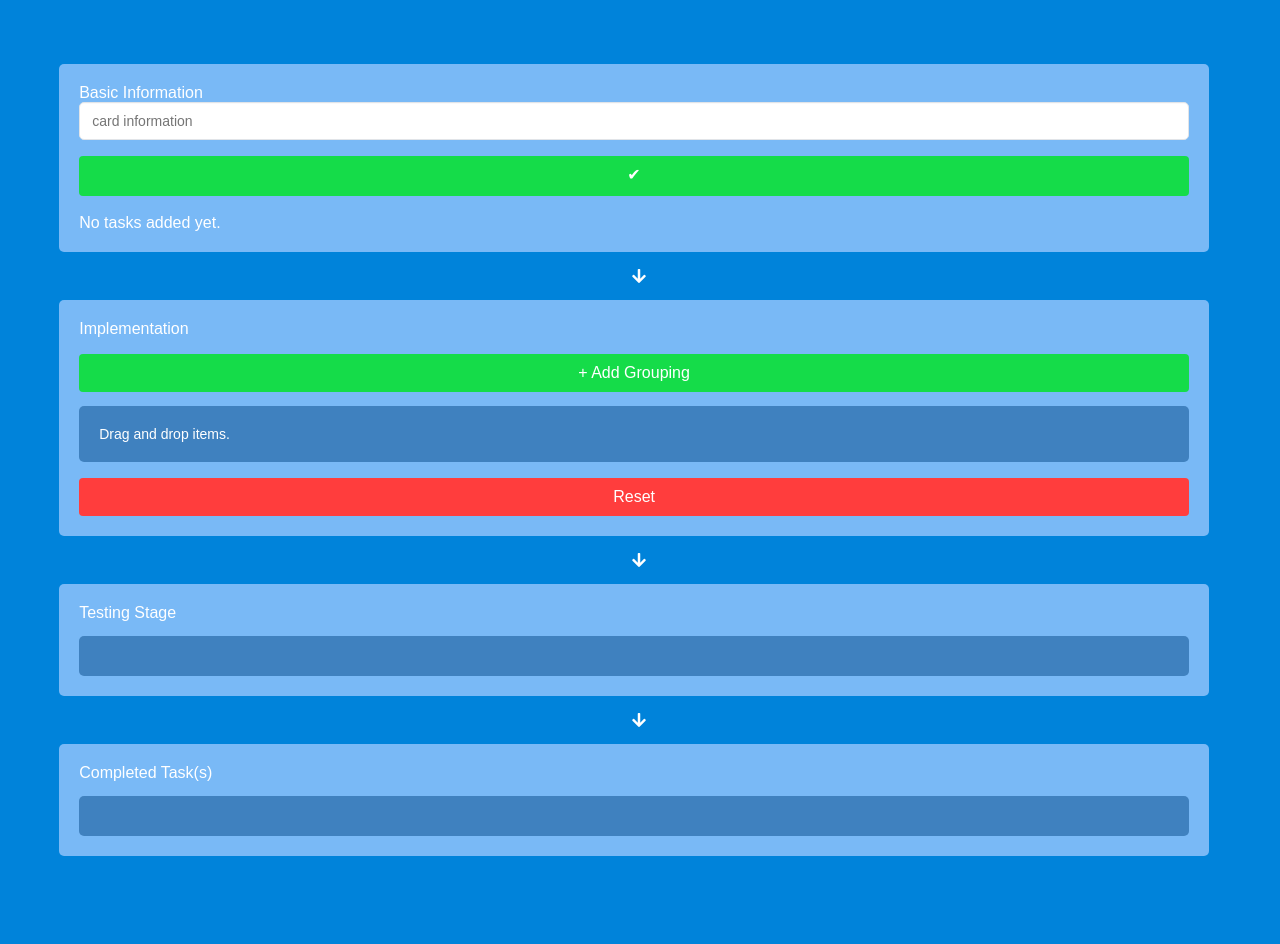
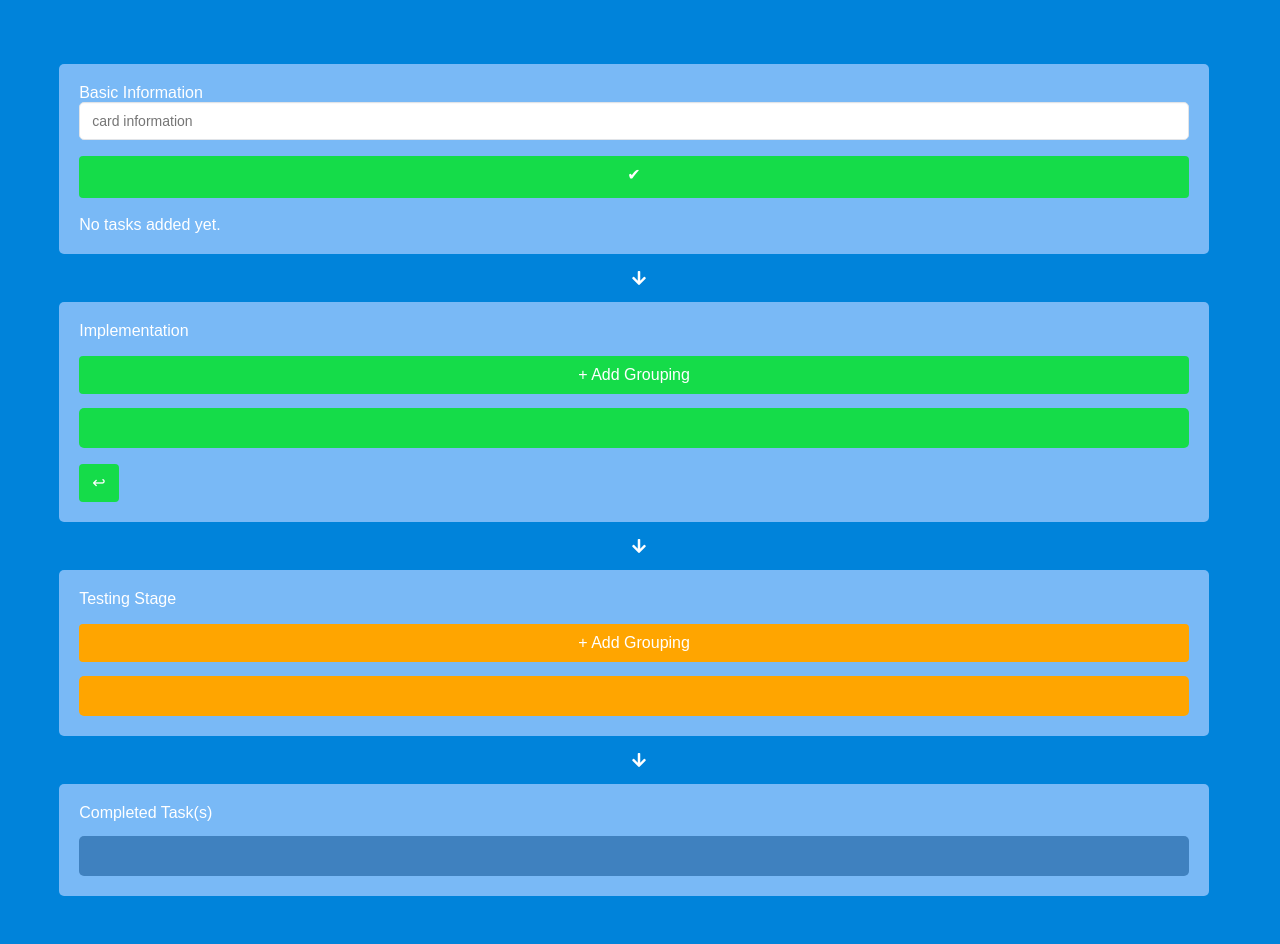
Before and after one commit to EdrisaJobe/ombroo, a Django app: page /workspace/ in a window 1280 px wide. Shown: the part 80-1024 px from the top of the page. Before the commit the page ends 936 px from the top, so only its background shows below. Run offline with Django 3.2, Linux system fonts and the light colour scheme; a user stored in the database is signed in; some libraries are stand-ins or nearby versions; some web fonts are replaced.

Commit message:
undo button

```diff
--- a/static/css/workspace.css
+++ b/static/css/workspace.css
@@ -40,6 +40,14 @@
   font-size: 14px;
   background-color: rgba(0, 68, 131, 0.479);
 }
+.implement-container{
+  background-color: #00e426d3;
+  border-color: rgb(0, 180, 96);
+}
+.testing-container{
+  background-color: orange;
+  border-color: rgb(255, 165, 20);
+}
 /** ENDOF INPUT CONTAINER */
 
 .arrow-container {
@@ -54,16 +62,23 @@
 }
 
 /*Input*/
-.btn-del,.btn-reset{
+.btn-undo{
+  float: left;
+}
+.btn-del{
   width: 100%;
   background-color: rgb(255, 61, 61);
 }
 .btn-save{
-  padding-bottom: 0.5em;
+  padding-bottom: 0.6em;
 }
-.btn-add{
+.btn-add,.btn-test{
   width: 100%;
 }
+.btn-test{
+  background-color: orange;
+}
+
 input:nth-child(2){
   width: 274px;
 }
--- a/templates/pages/workspace.html
+++ b/templates/pages/workspace.html
@@ -84,7 +84,7 @@
           Drag and drop items.
         </p>
         <!-- Add a button to clear local storage -->
-        <button class="btn-reset" onclick="clearLocalStorage()">Reset</button>
+        <button class="btn-undo" onclick="resetPositions()">↩</button>
       </div>
   </div>
 
@@ -97,6 +97,7 @@
   <div class="vertical-container">
     <p>Testing Stage</p>
     <div class="inside-container" ondragover="allowDrop(event)" ondrop="drop(event)">
+      <button class="btn-test">+ Add Grouping</button>
       <p class="testing-container" draggable="true" ondragstart="dragStart(event)"></p>
     </div>
   </div>
@@ -116,8 +117,10 @@
 
 </div>
 
+<!-- DRAG AND DROP SCRIPT -->
 <script>
   var draggedElement = null;
+  var initialPositions = null;
 
   function allowDrop(event) {
     event.preventDefault();
@@ -135,9 +138,67 @@
     implementContainer.insertAdjacentHTML("beforeend", data);
 
     if (draggedElement && draggedElement.parentNode) {
-      draggedElement.parentNode.removeChild(draggedElement);
+      draggedElement.style.display = "none";
       draggedElement = null;
     }
+
+    // Save the new positions to localStorage
+    savePositions();
   }
+
+  function savePositions() {
+    var implementContainer = document.querySelector(".implement-container");
+    var tasks = implementContainer.querySelectorAll(".implement-container > p");
+    var positions = [];
+    tasks.forEach(function(task) {
+      positions.push(task.outerHTML);
+    });
+    localStorage.setItem("implementPositions", JSON.stringify(positions));
+  }
+
+  function loadPositions() {
+    var implementContainer = document.querySelector(".implement-container");
+    var basicItems = document.querySelectorAll(".basic-container");
+
+    // Remove existing items from the "implement-container"
+    implementContainer.innerHTML = "";
+
+    var savedPositions = localStorage.getItem("implementPositions");
+    if (savedPositions) {
+      var positions = JSON.parse(savedPositions);
+      implementContainer.innerHTML = positions.join("");
+
+      // Hide corresponding items in the "basic-container"
+      positions.forEach(function(position) {
+        var itemContent = document.createElement("div");
+        itemContent.innerHTML = position;
+
+        basicItems.forEach(function(basicItem) {
+          if (basicItem.textContent.trim() === itemContent.textContent.trim()) {
+            basicItem.style.display = "none";
+          }
+        });
+      });
+    }
+  }
+
+  // Reset positions
+  function resetPositions() {
+    localStorage.removeItem("implementPositions");
+    var implementContainer = document.querySelector(".implement-container");
+    implementContainer.innerHTML = "";
+
+    var basicItems = document.querySelectorAll(".basic-container");
+    basicItems.forEach(function(basicItem) {
+      basicItem.style.display = "block";
+    });
+
+    initialPositions = null;
+  }
+
+  // Load positions when the page loads
+  window.addEventListener("DOMContentLoaded", function() {
+    loadPositions();
+  });
 </script>
 {% endblock content %}
```
Also changed, not shown: db.sqlite3.
